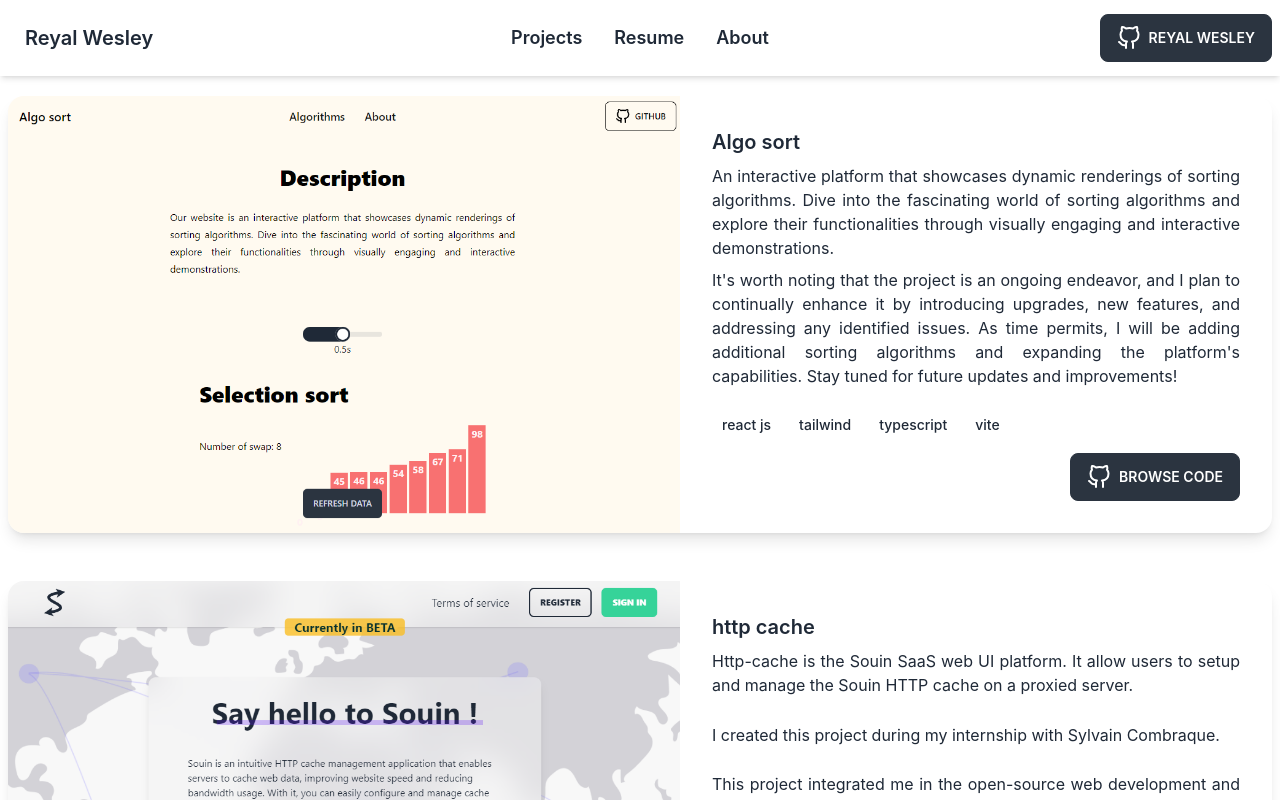
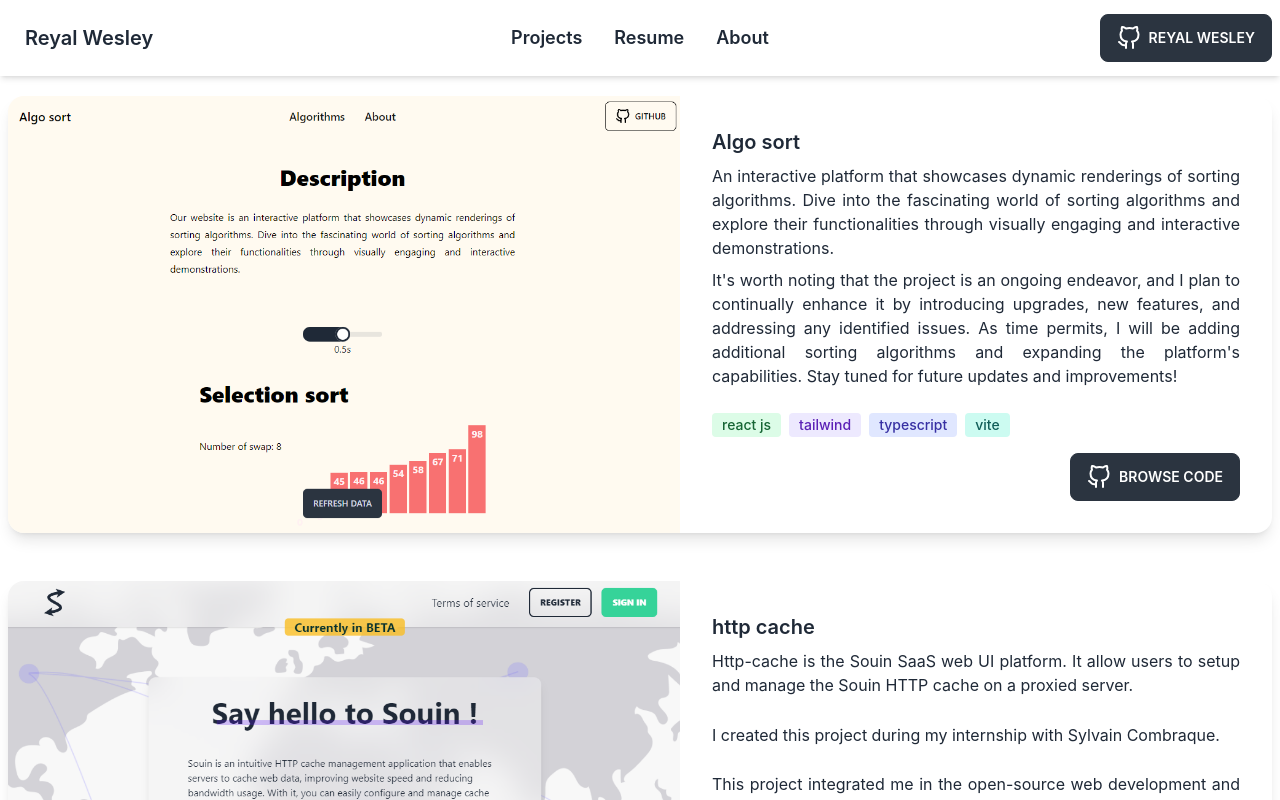
Before and after one commit to wesleyreyal/portfolio, a React (Vite) app: page /projects in a window 1280 px wide. Shown: the top 800 px of the page. Built offline with nearby package versions, Linux system fonts and the light colour scheme.

Commit message:
fix(component): generated class tailwind problems

```diff
--- a/src/component/common/card/badge.tsx
+++ b/src/component/common/card/badge.tsx
@@ -1,3 +1,5 @@
+import React from 'react';
+
 export type AllowedBadgeLabel =
   | 'api platform'
   | 'docker'
@@ -10,42 +12,41 @@ export type AllowedBadgeLabel =
   | 'typescript'
   | 'vite';
 
-const badgeLabel: AllowedBadgeLabel[] = [
-  'api platform',
-  'docker',
-  'javascript',
-  'next js',
-  'php',
-  'react js',
-  'symfony',
-  'tailwind',
-  'typescript',
-  'vite',
-];
-
-const badgeColor = [
-  'blue',
-  'gray',
-  'purple',
-  'emerald',
-  'pink',
-  'green',
-  'red',
-  'violet',
-  'indigo',
-  'teal',
-];
-
 type BadgePropsType = {
   label: AllowedBadgeLabel;
 };
 
+const mapColor = (label: AllowedBadgeLabel): string => {
+  switch (label) {
+    case 'api platform':
+      return `bg-blue-100 text-blue-800`;
+    case 'docker':
+      return `bg-gray-100 text-gray-800`;
+    case 'javascript':
+      return `bg-purple-100 text-purple-800`;
+    case 'next js':
+      return `bg-emerald-100 text-emerald-800`;
+    case 'php':
+      return `bg-pink-100 text-pink-800`;
+    case 'react js':
+      return `bg-green-100 text-green-800`;
+    case 'symfony':
+      return `bg-red-100 text-red-800`;
+    case 'tailwind':
+      return `bg-violet-100 text-violet-800`;
+    case 'typescript':
+      return `bg-indigo-100 text-indigo-800`;
+    case 'vite':
+      return `bg-teal-100 text-teal-800`;
+    default:
+      return '';
+  }
+};
+
 export const Badge: React.FC<BadgePropsType> = ({ label }) => {
-  const color = badgeColor[badgeLabel.indexOf(label)];
+  const addedClass = mapColor(label);
   return (
-    <span
-      className={`bg-${color}-100 text-${color}-800 text-sm font-medium mr-2 px-2.5 py-0.5 rounded dark:bg-${color}-900 dark:text-${color}-300 w-fit`}
-    >
+    <span className={`text-sm font-medium mr-2 px-2.5 py-0.5 rounded w-fit ${addedClass}`}>
       {label}
     </span>
   );
--- a/src/component/common/card/card.tsx
+++ b/src/component/common/card/card.tsx
@@ -1,5 +1,6 @@
 import { LinkButton } from '../button';
 import { AllowedBadgeLabel, Badge } from './badge';
+import React from 'react';
 
 export type CardPropsType = {
   technos: AllowedBadgeLabel[];
--- a/src/component/layout/container.tsx
+++ b/src/component/layout/container.tsx
@@ -1,4 +1,5 @@
 import { Outlet } from 'react-router-dom';
+import React from 'react';
 
 export const Container: React.FC<React.PropsWithChildren> = ({ children }) => {
   return (
--- a/src/component/layout/navbar.tsx
+++ b/src/component/layout/navbar.tsx
@@ -1,5 +1,6 @@
 import { Link } from 'react-router-dom';
 import { LinkButton } from '../common/button';
+import React from 'react';
 
 export const Navbar: React.FC = () => {
   return (
@@ -49,7 +50,7 @@ export const Navbar: React.FC = () => {
           </div>
           <ul
             tabIndex={0}
-            className='menu menu-sm dropdown-content mt-3 z-[1] p-2 shadow bg-base-100 rounded-box w-52 bg-white'
+            className='menu menu-sm dropdown-content mt-3 z-[1] p-2 shadow rounded-box w-52 bg-white'
           >
             <li>
               <Link to={'/projects'} className='font-semibold text-lg'>
--- a/src/routes/about.tsx
+++ b/src/routes/about.tsx
@@ -1,56 +1,58 @@
+import React from 'react';
+
 export const About: React.FC = () => {
   return (
-    <article className='prose prose-lg m-auto text-justify'>
+    <article className='prose prose-lg m-auto'>
       <h1 className='text-center'>Terms of Use</h1>
-      <p>
+      <p className='text-justify'>
         Welcome to our website. Please read these terms and conditions carefully before using the
         website.
       </p>
       <h2>Acceptance of Terms</h2>
-      <p>
+      <p className='text-justify'>
         By accessing and using this website, you acknowledge that you have read, understood, and
         agreed to comply with the following terms and conditions.
       </p>
       <h2>Usage Restrictions</h2>
-      <p>
+      <p className='text-justify'>
         The content provided on this website is for informational purposes only. You may use the
         content for personal and non-commercial purposes, provided you do not modify or remove any
         copyright or proprietary notices.
       </p>
-      <p>
+      <p className='text-justify'>
         Unauthorized use or distribution of the content, including but not limited to copying,
         reproducing, or republishing, is strictly prohibited.
       </p>
       <h2>Disclaimer of Liability</h2>
-      <p>
+      <p className='text-justify'>
         The information and materials on this website are provided "as is" without any warranties,
         express or implied. We do not guarantee the accuracy, reliability, or completeness of the
         content.
       </p>
-      <p>
+      <p className='text-justify'>
         We shall not be liable for any direct, indirect, incidental, consequential, or punitive
         damages arising out of the use or inability to use the website or its content.
       </p>
       <h2>Intellectual Property Rights</h2>
-      <p>
+      <p className='text-justify'>
         All intellectual property rights, including copyrights and trademarks, associated with the
         website and its content are owned by the respective owners. Unauthorized use of any
         intellectual property is strictly prohibited.
       </p>
       <h2>Links to Third-Party Websites</h2>
-      <p>
+      <p className='text-justify'>
         This website may contain links to third-party websites that are not under our control. We
         are not responsible for the content, accuracy, or reliability of any linked websites. The
         inclusion of any links does not imply endorsement or association with the linked website.
       </p>
       <h2>Modification of Terms</h2>
-      <p>
+      <p className='text-justify'>
         We reserve the right to modify or update these terms of use at any time without prior
         notice. Your continued use of the website after any modifications constitutes acceptance of
         the revised terms.
       </p>
       <h2>Contact Information</h2>
-      <p>
+      <p className='text-justify'>
         If you have any questions or concerns regarding these terms of use, please contact us at:{' '}
         <span className='ml-6 font-bold text-rose-400'>reyal.wesley@gmail.com</span>.
       </p>
--- a/src/routes/home.tsx
+++ b/src/routes/home.tsx
@@ -1,5 +1,5 @@
 import React from 'react';
-import background from '../../public/img/background.svg';
+import background from '/img/background.svg';
 import { LinkButton } from '~/component/common/button';
 
 export const Home: React.FC = () => {
--- a/src/routes/projects.tsx
+++ b/src/routes/projects.tsx
@@ -2,6 +2,7 @@ import { Card, CardPropsType } from '~/component/common/card';
 import algosort from '/img/algosort.png';
 import souin from '/img/souin.png';
 import portfolio from '/img/portfolio.png';
+import React from 'react';
 
 const projects: CardPropsType[] = [
   {
--- a/src/routes/resume.tsx
+++ b/src/routes/resume.tsx
@@ -1,10 +1,10 @@
-import cv from 'public/img/cv.png';
+import cv from '/img/cv.png';
 import { BaseButton } from '~/component/common/button';
+import React from 'react';
 
 export const Resume: React.FC = () => {
   const handleDownload = () => {
-    // Logique pour le téléchargement du fichier
-    const downloadUrl = 'public/img/cv.pdf'; // Chemin vers le fichier dans le dossier public
+    const downloadUrl = 'public/img/cv.pdf';
     window.open(downloadUrl, '_blank');
   };
   return (
```
